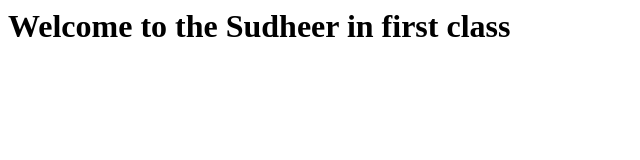
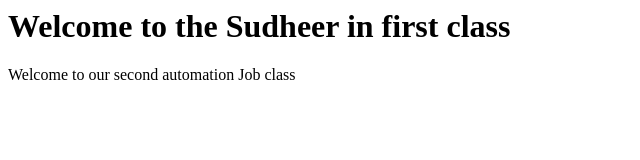
Before and after one commit to ekrpand/jenkis, a plain HTML site: page index.html in a window 1280 px wide. Shown: the whole page, without its empty margins (0-640 px from the left). Drawn offline with Linux system fonts and the light colour scheme.

Commit message:
adding new line for automation

```diff
--- a/index.html
+++ b/index.html
@@ -2,5 +2,6 @@
 <title>Jnekins CI/CD Pipeline</title>
 <body>
 <h1>Welcome to the Sudheer in first class</h1>
+<b1>Welcome to our second automation Job class</b1>
 </body>
 </html>
```
